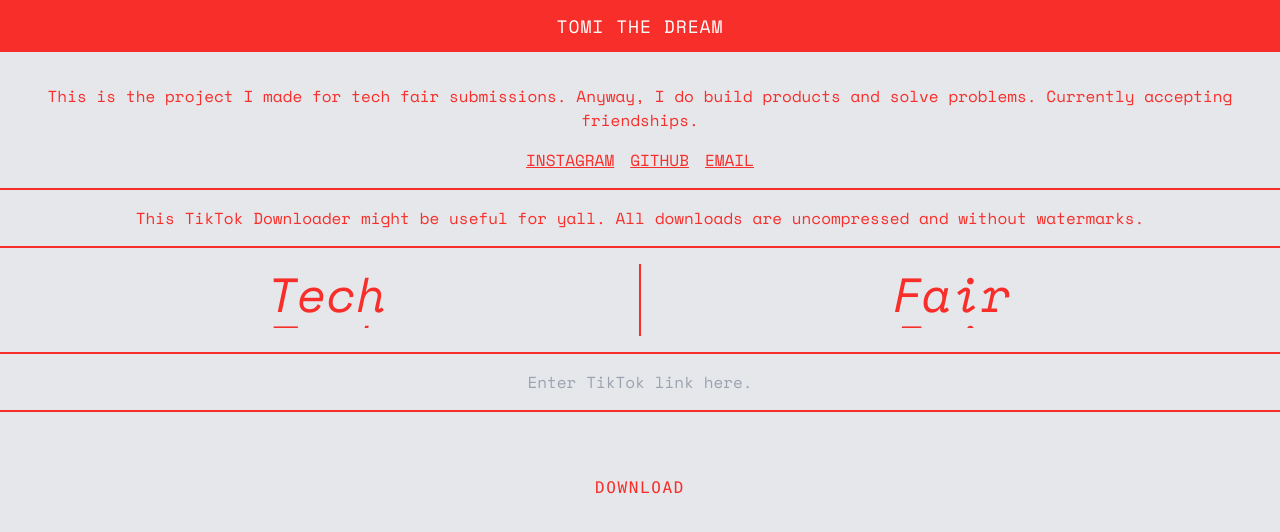
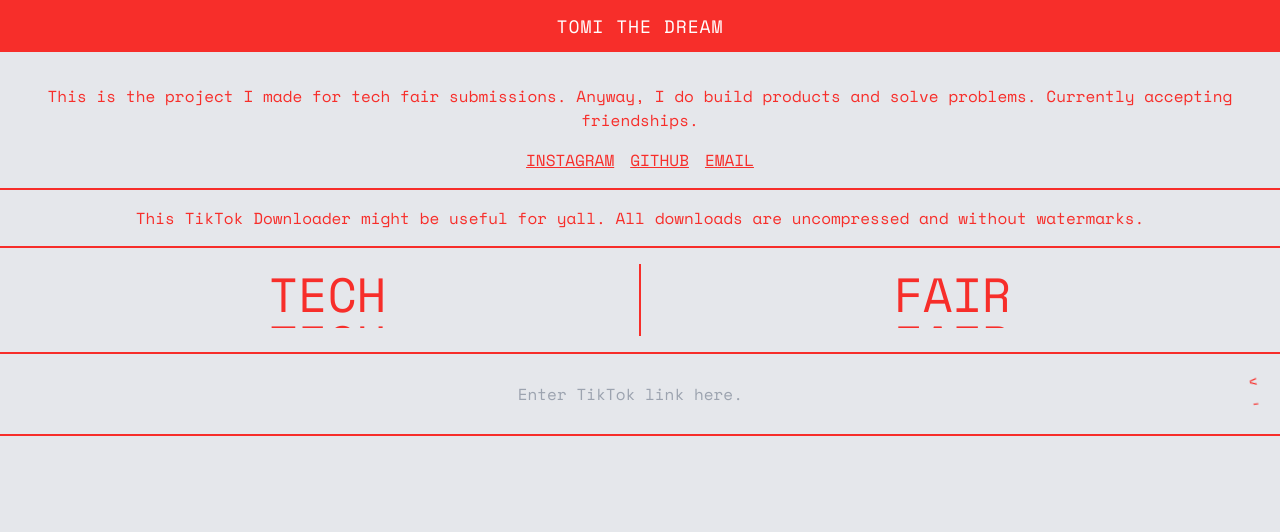
Before and after one commit to yaelahtom/tiktokder, a Next.js app: page / in a window 1280 px wide. Shown: the top 532 px of the page. Built offline with nearby package versions, Linux system fonts and the light colour scheme.

Commit message:
revised dwd button

```diff
--- a/app/downloadbutton.js
+++ b/app/downloadbutton.js
@@ -31,13 +31,12 @@ const DownloadButton = ({ onDownload, status }) => {
       disabled={status !== 'idle'}
     >
       {status === 'processing' && <WalkingDots />}
-      {status === 'downloaded' ? 'DOWNLOADED ↓' : status === 'processing' ? 'PROCESSING...' : status === 'failed' ? 'FAILED' : 'DOWNLOAD'}
+      {status === 'downloaded' ? 'DOWNLOADED ↓' : status === 'processing' ? 'PROCESSING...' : status === 'failed' ? 'FAILED' : ''}
     </motion.button>
   );
 };
 
 const WalkingDots = () => {
-  // Dot walking animation
   return (
     <AnimatePresence>
       <motion.span
--- a/app/page.js
+++ b/app/page.js
@@ -23,7 +23,7 @@ const VerticalRunningText = ({ text }) => {
   // Fill the items array with multiple text elements
   for (let i = 0; i < numberOfItems; i++) {
     items.push(
-      <span key={ i } className="text-5xl italic">{ text }</span>
+      <span key={ i } className="text-5xl">{ text }</span>
     );
   }
 
@@ -109,15 +109,15 @@ const Page = () => {
         {/* running text */ }
         <div className="flex w-full p-4 border-b-2" style={ { borderColor: '#f72e2a' } }>
           <div className='flex-1 p-2' style={ { borderRight: '2px solid #f72e2a' } }>
-            <VerticalRunningText text="Tech" />
+            <VerticalRunningText text="TECH" />
           </div>
           <div className='flex-1 p-2'>
-            <VerticalRunningText text="Fair" />
+            <VerticalRunningText text="FAIR" />
           </div>
         </div>
 
         {/* enter the link */ }
-        <div className="w-full p-4 border-b-2" style={ { borderColor: '#f72e2a' } }>
+        <div className="w-full p-4 border-b-2 flex flex-row" style={ { borderColor: '#f72e2a' } }>
           <input
             type="text"
             placeholder="Enter TikTok link here."
@@ -126,6 +126,9 @@ const Page = () => {
             value={ link }
             onChange={ (e) => setLink(e.target.value) }
           />
+          <button className='animate-spin hover:animate-ping' onDownload={ handleSubmit } status={ downloadStatus }>
+            {"->"}
+          </button>
         </div>
         {/* download button */ }
         <div className="w-full flex justify-center p-4 mt-10">
@@ -138,10 +141,10 @@ const Page = () => {
               href={ downloadLink }
               target="_blank"
               rel="noopener noreferrer"
-              className="inline-block px-6 py-2 bg-custom-red text-white  rounded-full hover:bg-f72e2a transition-colors duration-300 focus:outline-none focus:ring focus:ring-offset-2 focus:ring-f72e2a"
+              className="inline-block px-6 py-2 text-custom-red underline"
               title="Click to download your video"
             >
-              <span className="inline-block mr-2 ">⬇️</span>
+              {/* <span className="inline-block mr-2 ">⬇️</span> */}
               Download your video
             </a>
           </div>
@@ -153,3 +156,6 @@ const Page = () => {
 };
 
 export default Page;
+
+
+// bg-custom-red text-white  rounded-full hover:bg-f72e2a transition-colors duration-300 focus:outline-none focus:ring focus:ring-offset-2 focus:ring-f72e2a
```
